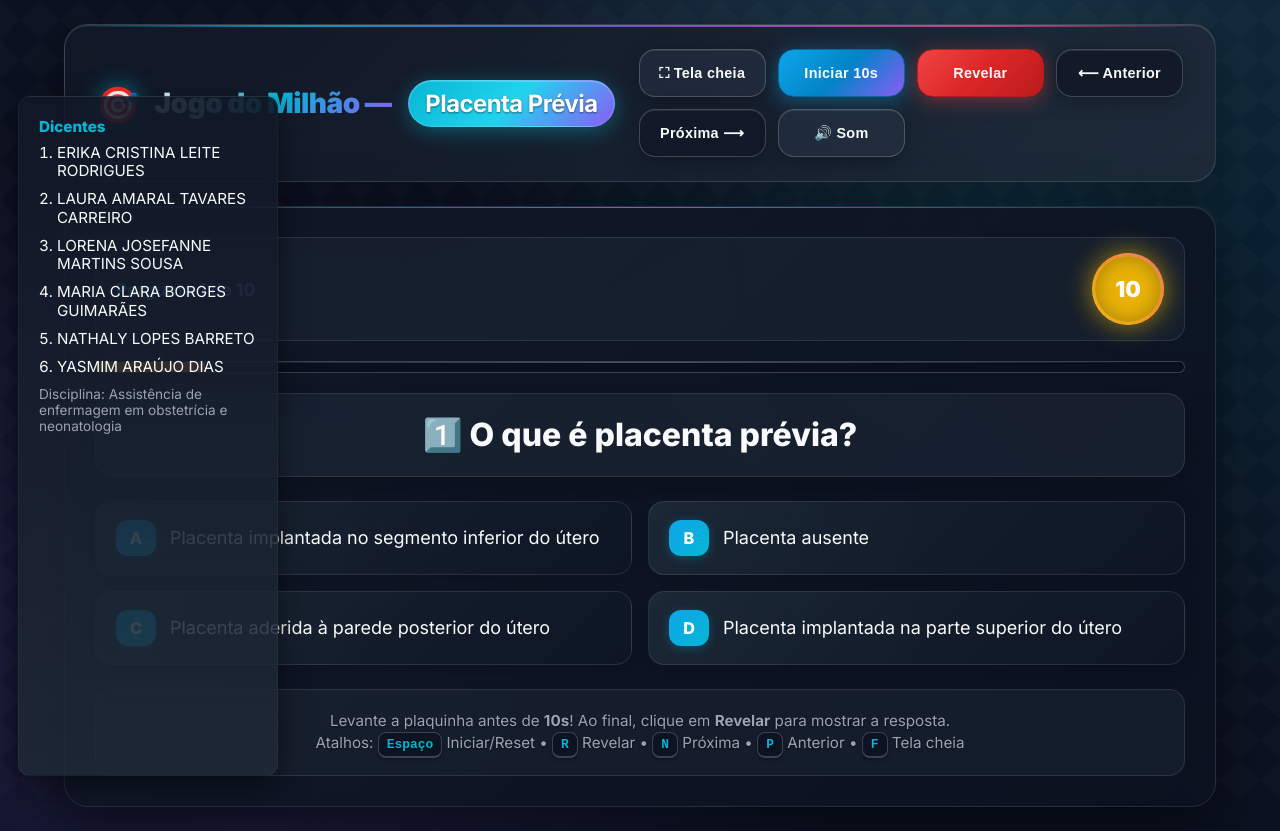
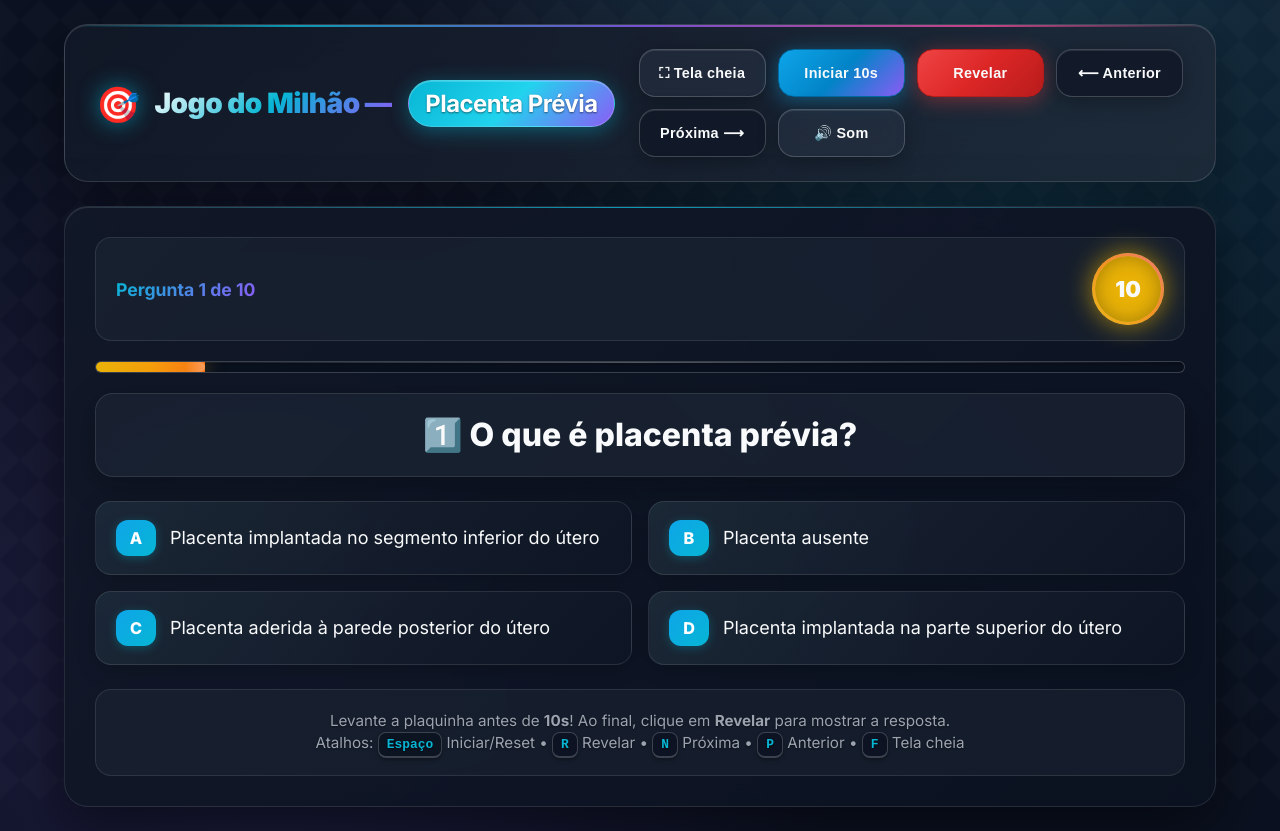
Before and after one commit to WALLYFEE/jogo-do-milhao-enf-facit-2025, a plain HTML site: page index.html in a window 1280 px wide. Drawn offline with Linux system fonts and the light colour scheme.

Commit message:
Atualizar quiz nomes

```diff
--- a/index.html
+++ b/index.html
@@ -724,21 +724,7 @@
       </div>
     </div>
 
-    <!-- Lateral de apresentadoras (não altera a estrutura principal) -->
-    <aside class="presenters-sidebar" aria-label="Apresentadoras">
-      <div class="ps-title">Dicentes</div>
-      <ol>
-        <li>ERIKA CRISTINA LEITE RODRIGUES</li>
-        <li>LAURA AMARAL TAVARES CARREIRO</li>
-        <li>LORENA JOSEFANNE MARTINS SOUSA</li>
-        <li>MARIA CLARA BORGES GUIMARÃES</li>
-        <li>NATHALY LOPES BARRETO</li>
-        <li>YASMIM ARAÚJO DIAS</li>
-      </ol>
-      <div class="ps-discipline">Disciplina: Assistência de enfermagem em obstetrícia e neonatologia</div>
-    </aside>
-
-    <script>
+     <script>
       const quiz = [
         {
           q: "1️⃣ O que é placenta prévia?",
```
